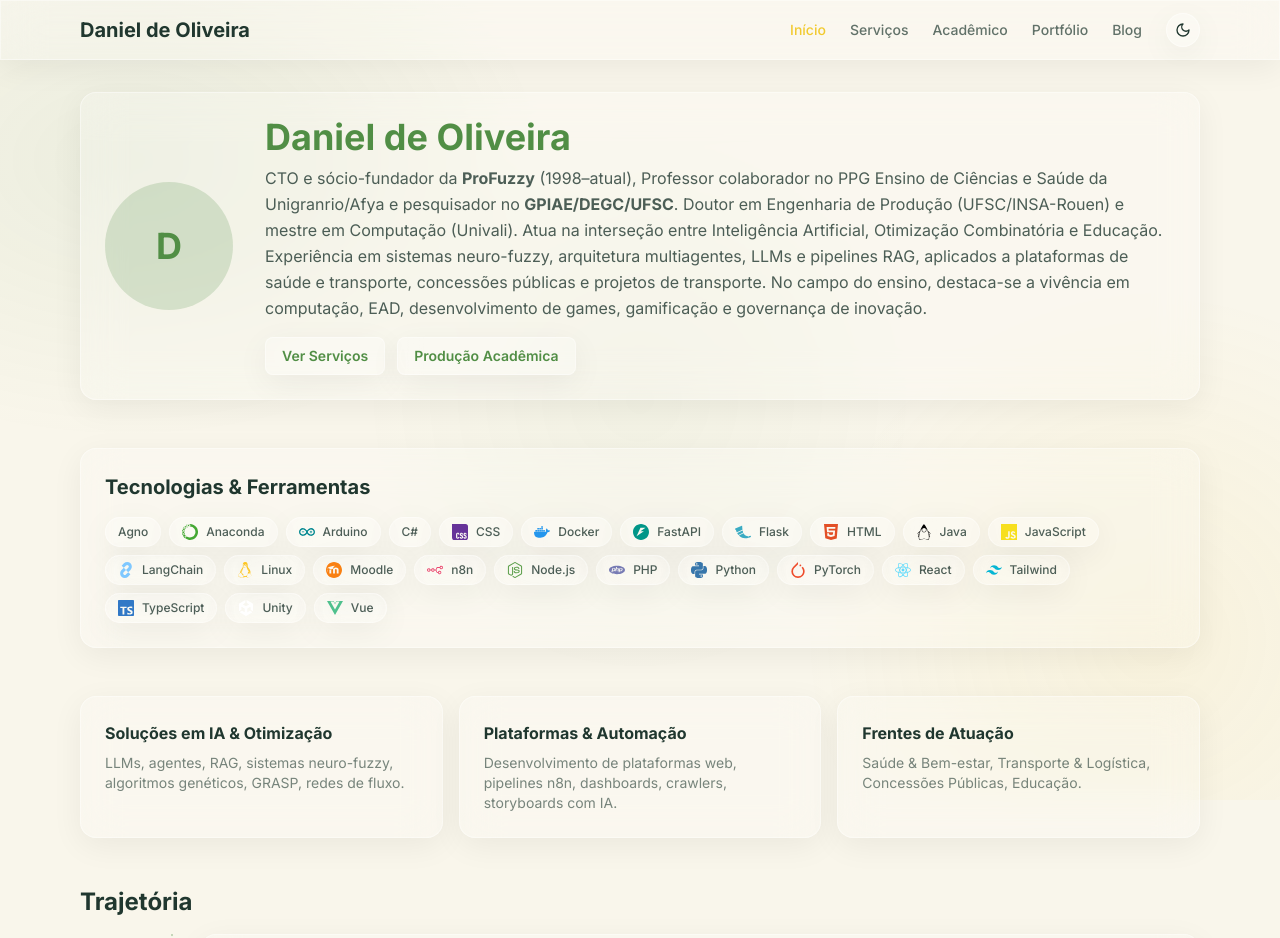
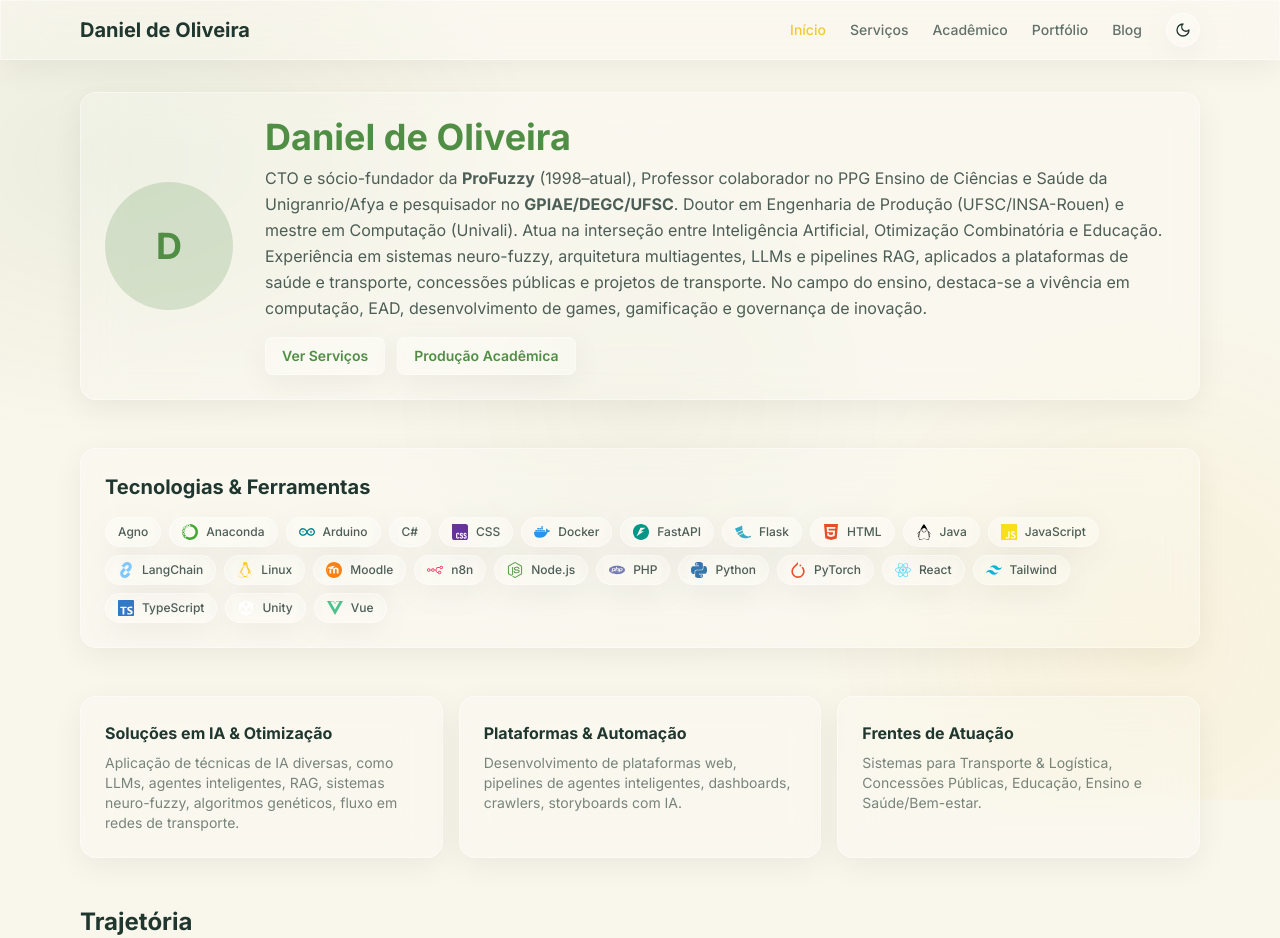
Before and after one commit to oliveira-daniel/portfolio, a Vue app in the folder portfolio-site/: page / in a window 1280 px wide. Shown: the top 938 px of the page. Built offline with nearby package versions, Linux system fonts and the light colour scheme.

Commit message:
Update analysis markdown with new phrase and revise program names in JSON data for consistency across educational projects. Enhance HomeView descriptions for clarity on AI applications and areas of focus.

```diff
--- a/portfolio-site/src/data/orientacoes.json
+++ b/portfolio-site/src/data/orientacoes.json
@@ -5,7 +5,7 @@
     "titulo": "A INFLUÊNCIA DOS JOGOS DIGITAIS NA EDUCAÇÃO FINANCEIRA: UMA ABORDAGEM SOBRE CONSUMO E INVESTIMENTO",
     "ano": "2023",
     "situacao": "Concluída",
-    "programa": "Ensino de Ciências - Unigranrio"
+    "programa": "PPGECS - Unigranrio"
   },
   {
     "tipo": "mestrado",
@@ -13,7 +13,7 @@
     "titulo": "A TECNOLOGIA COMO FACILITADORA DA INCLUSÃO DE ALUNOS COM DEFICIÊNCIA INTELECTUAL NA EDUCAÇÃO BÁSICA",
     "ano": "2023",
     "situacao": "Concluída",
-    "programa": "Ensino de Ciências - Unigranrio"
+    "programa": "PPGECS - Unigranrio"
   },
   {
     "tipo": "mestrado",
@@ -21,7 +21,7 @@
     "titulo": "DISPOSITIVOS MÓVEIS NA SALA DE AULA: UMA PROPOSTA DE ENSINO DE MATEMÁTICA NA EJA",
     "ano": "2023",
     "situacao": "Concluída",
-    "programa": "Ensino de Ciências - Unigranrio"
+    "programa": "PPGECS - Unigranrio"
   },
   {
     "tipo": "mestrado",
@@ -29,7 +29,7 @@
     "titulo": "JUNTOS PELA INCLUSÃO: O ENSINO COLABORATIVO PARA POTENCIALIZAR O ATENDIMENTO DO ALUNO NA EDUCAÇÃO ESPECIAL",
     "ano": "2023",
     "situacao": "Concluída",
-    "programa": "Ensino de Ciências - Unigranrio"
+    "programa": "PPGECS - Unigranrio"
   },
   {
     "tipo": "mestrado",
@@ -37,7 +37,7 @@
     "titulo": "NOVAS TECNOLOGIAS NO ENSINO DA MATEMÁTICA EM UMA EXPERIÊNCIA COM ROBÓTICA EDUCACIONAL",
     "ano": "2023",
     "situacao": "Concluída",
-    "programa": "Ensino de Ciências - Unigranrio"
+    "programa": "PPGECS - Unigranrio"
   },
   {
     "tipo": "mestrado",
@@ -45,7 +45,7 @@
     "titulo": "O USO DAS SEQUÊNCIAS DIDÁTICAS NO ENSINO DOS CONCEITOS DA FÍSICA ASSOCIADOS À AVIAÇÃO",
     "ano": "2023",
     "situacao": "Concluída",
-    "programa": "Ensino de Ciências - Unigranrio"
+    "programa": "PPGECS - Unigranrio"
   },
   {
     "tipo": "mestrado",
@@ -53,7 +53,7 @@
     "titulo": "LABORATÓRIO VIRTUAL COM O USO DO EMULADOR TINKERCAD NO ENSINO DA ELETRICIDADE EM UM CURSO TÉCNICO DE TELECOMUNICAÇÕES",
     "ano": "2024",
     "situacao": "Concluída",
-    "programa": "Ensino de Ciências - Unigranrio"
+    "programa": "PPGECS - Unigranrio"
   },
   {
     "tipo": "mestrado",
@@ -61,6 +61,6 @@
     "titulo": "(tema a definir)",
     "ano": "2026",
     "situacao": "A iniciar",
-    "programa": "Ensino de Ciências - Unigranrio"
+    "programa": "PPGECS - Unigranrio"
   }
 ]
--- a/portfolio-site/src/views/HomeView.vue
+++ b/portfolio-site/src/views/HomeView.vue
@@ -162,15 +162,15 @@ const years = [...new Set([...timeline.map((t) => t.ano), ...Object.keys(pubCoun
   <section class="grid grid-cols-1 md:grid-cols-3 gap-4 mb-12">
     <GlassCard>
       <h3 class="font-bold text-brand-dark mb-2">Soluções em IA & Otimização</h3>
-      <p class="text-sm text-brand-dark/60">LLMs, agentes, RAG, sistemas neuro-fuzzy, algoritmos genéticos, GRASP, redes de fluxo.</p>
+      <p class="text-sm text-brand-dark/60">Aplicação de técnicas de IA diversas, como LLMs, agentes inteligentes, RAG, sistemas neuro-fuzzy, algoritmos genéticos, fluxo em redes de transporte.</p>
     </GlassCard>
     <GlassCard>
       <h3 class="font-bold text-brand-dark mb-2">Plataformas & Automação</h3>
-      <p class="text-sm text-brand-dark/60">Desenvolvimento de plataformas web, pipelines n8n, dashboards, crawlers, storyboards com IA.</p>
+      <p class="text-sm text-brand-dark/60">Desenvolvimento de plataformas web, pipelines de agentes inteligentes, dashboards, crawlers, storyboards com IA.</p>
     </GlassCard>
     <GlassCard>
       <h3 class="font-bold text-brand-dark mb-2">Frentes de Atuação</h3>
-      <p class="text-sm text-brand-dark/60">Saúde & Bem-estar, Transporte & Logística, Concessões Públicas, Educação.</p>
+      <p class="text-sm text-brand-dark/60">Sistemas para Transporte & Logística, Concessões Públicas, Educação, Ensino e Saúde/Bem-estar.</p>
     </GlassCard>
   </section>
 
```
Also changed, not shown: 1 other file (tests, documents, lock files or other folders).
